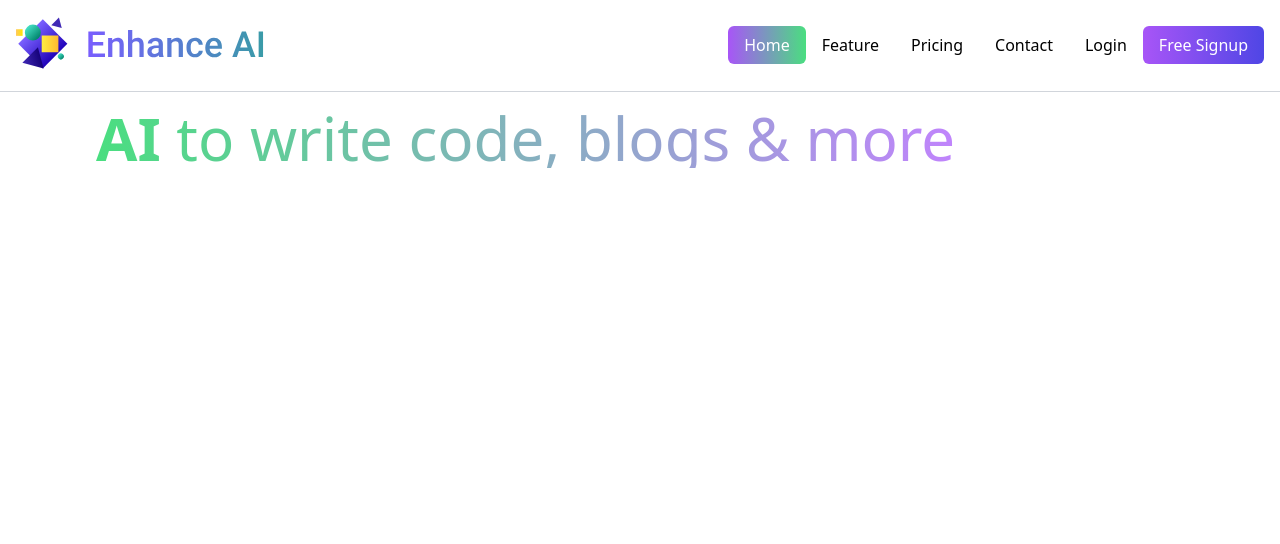
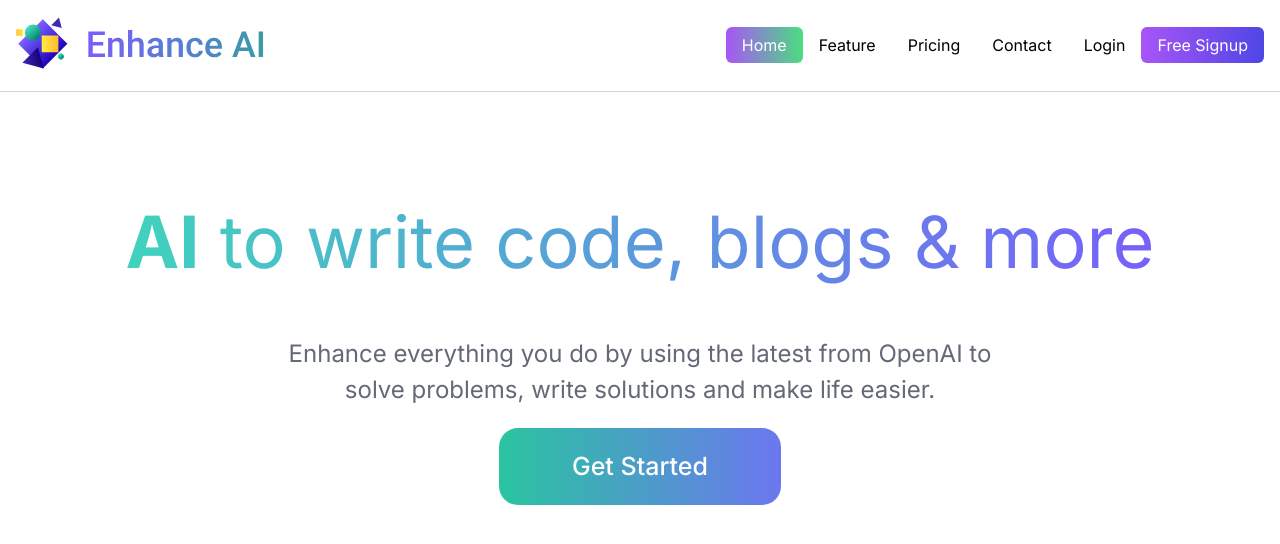
Before and after one commit to mohaimenkhalid/enhance-AI-landing-page-with-tailwind, a plain HTML site: page index.html in a window 1280 px wide. Shown: the top 544 px of the page. Drawn offline with nearby package versions, Linux system fonts and the light colour scheme.

Commit message:
update hero section design

```diff
--- a/index.html
+++ b/index.html
@@ -3,7 +3,16 @@
 <head>
     <meta charset="UTF-8">
     <meta name="viewport" content="width=device-width, initial-scale=1.0">
+    <link rel="preconnect" href="https://fonts.googleapis.com">
+    <link rel="preconnect" href="https://fonts.gstatic.com" crossorigin>
+    <link href="https://fonts.googleapis.com/css2?family=Inter:wght@400;500;600;700;800&display=swap" rel="stylesheet">
+
     <script src="https://cdn.tailwindcss.com"></script>
+    <style>
+        * {
+            font-family: 'Inter', sans-serif;
+        }
+    </style>
     <script>
         tailwind.config = {
             theme: {
@@ -52,13 +61,22 @@
             </nav>
         </div>
     </header>
-    <section class="hero px-24 py-4">
-        <div class="container mx-auto flex items-center justify-between relative">
-            <h1 class="text-6xl font-medium relative
+    <section class="hero px-24 py-24">
+        <div class="container mx-auto">
+            <h1 class="text-[72px] font-normal relative
                 text-transparent bg-clip-text bg-gradient-to-r
-                from-green-400 to-purple-400 inline-block text-center">
+                from-[#3ED6BB] from-13% to-[#785DFC] to-100% text-center ">
                 <strong class="font-bold">AI</strong> to write code, blogs & more
             </h1>
+            <p class="text-[24px] font-normal text-center text-[#646977] max-w-3xl mx-auto mt-10 leading-normal">
+                Enhance everything you do by using the latest from OpenAI to solve problems, write solutions and make life easier.
+            </p>
+            <div class="grid place-content-center">
+                <a href="#" class="px-[73px] py-[20px] mt-5 text-[25px] font-medium transition rounded-[19px] leading-normal
+                           bg-gradient-to-r from-[#2AC4A0] to-[#6C77EF] text-white">
+                    Get Started
+                </a>
+            </div>
         </div>
     </section>
 </body>
```
